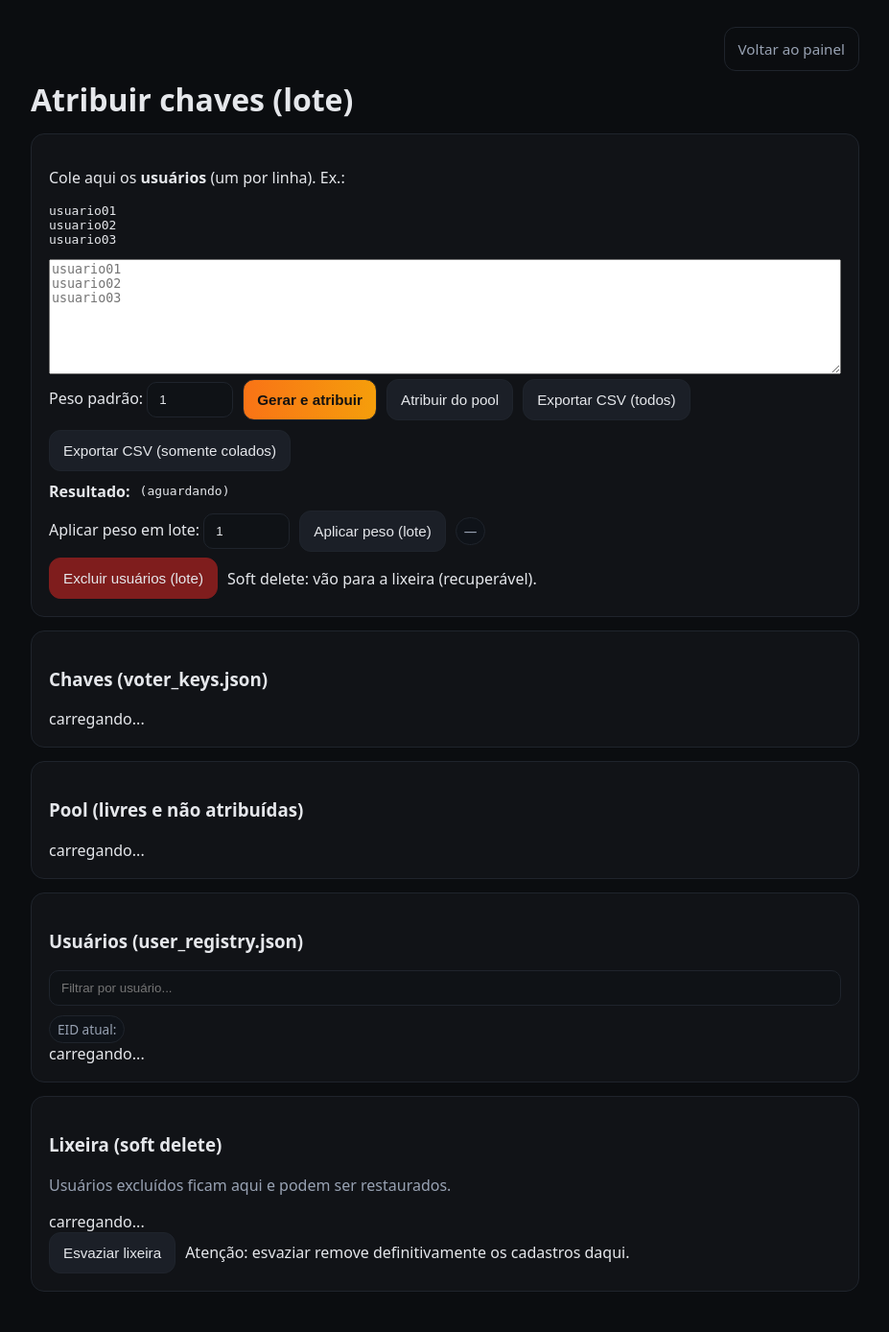
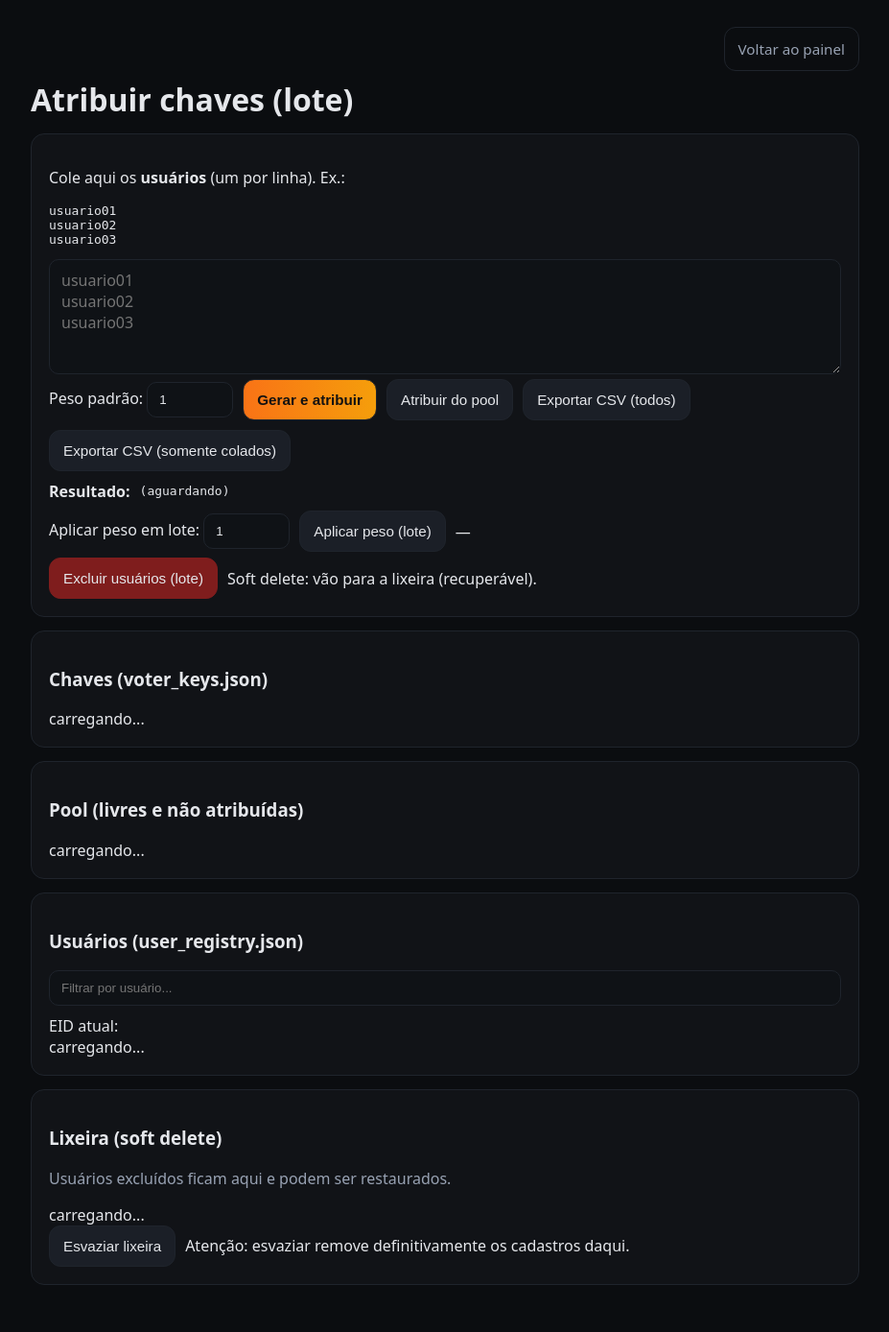
Before and after one commit to Jccasafus-hub/SchulzeVote, a Flask app: template templates/admin_assign_ui.html in a window 1280 px wide. Shown: the whole page at 96% size, without its empty margins (176-1103 px from the left). After the commit the page ends 1339 px from the top, so only its background shows below. Run offline with Flask 3, Linux system fonts and the light colour scheme; the template is opened without the code that fills it: most values are stand-ins (such as "Sample title", 1, 10 or a date in 2020).

Commit message:
Update base_admin.html

```diff
--- a/templates/base_admin.html
+++ b/templates/base_admin.html
@@ -6,12 +6,12 @@
   <meta name="viewport" content="width=device-width, initial-scale=1" />
 
   <!-- PWA (Admin) -->
-  <link rel="manifest" href="{{ url_for('static', filename='manifest_admin.json') }}">
+  <link rel="manifest" href="{{ url_for('static', filename='manifest_admin.json') }}?v={{ APP_VERSION }}">
   <meta name="theme-color" content="#000000">
 
   <!-- Ícones Admin -->
-  <link rel="icon" type="image/png" sizes="192x192" href="{{ url_for('static', filename='admin_icon_192.png') }}">
-  <link rel="apple-touch-icon" sizes="180x180" href="{{ url_for('static', filename='admin_icon_180.png') }}">
+  <link rel="icon" type="image/png" sizes="192x192" href="{{ url_for('static', filename='admin_icon_192.png') }}?v={{ APP_VERSION }}">
+  <link rel="apple-touch-icon" sizes="180x180" href="{{ url_for('static', filename='admin_icon_180.png') }}?v={{ APP_VERSION }}">
   <meta name="apple-mobile-web-app-capable" content="yes">
   <meta name="apple-mobile-web-app-status-bar-style" content="black">
   <meta name="apple-mobile-web-app-title" content="SchulzeVote Admin">
@@ -31,6 +31,7 @@
     p.muted{color:var(--muted)}
     .card{background:var(--card);border:1px solid var(--border);border-radius:14px;padding:18px;margin:14px 0}
     .row{display:flex;flex-wrap:wrap;gap:10px;align-items:center}
+
     .btn{
       padding:12px 14px;border-radius:12px;border:1px solid var(--border);
       background:#1b1f27;color:var(--text);text-decoration:none;cursor:pointer;font-size:.95rem
@@ -41,11 +42,16 @@
     .btn.ghost:hover{background:#1b1f27;color:var(--text)}
     .btn.danger{background:#3a0d0d;border-color:#ef4444;color:#ef4444}
     .btn.danger:hover{filter:brightness(1.2)}
+
     input[type=text],input[type=password],input[type=number]{
       background:var(--input);border:1px solid var(--border);color:var(--text);
       padding:10px 12px;border-radius:10px;outline:none;width:100%
     }
-    .pill{display:inline-block;padding:4px 8px;border-radius:999px;background:#0f1319;border:1px solid var(--border);color:var(--muted);font-size:.85rem}
+    textarea, .textarea{
+      background:var(--input);border:1px solid var(--border);color:var(--text);
+      padding:10px 12px;border-radius:10px;outline:none;width:100%;min-height:220px;
+      font-family:inherit; font-size:1rem;
+    }
   </style>
 
   {% block head %}{% endblock %}
@@ -61,7 +67,7 @@
     <!-- FLASH MESSAGES -->
     {% with msgs = get_flashed_messages(with_categories=true) %}
       {% if msgs %}
-        <div class="card" style="border-color:#b45309;background:#1b140a">
+        <div class="card">
           {% for cat, msg in msgs %}
             <p class="muted" style="margin:0"><b>{{ cat|upper }}:</b> {{ msg }}</p>
           {% endfor %}
@@ -72,11 +78,12 @@
     {% block content %}{% endblock %}
   </div>
 
-  <!-- Registro do SW do Admin (se estiver usando PWA admin) -->
+  <!-- Registro do SW do Admin (se estiver usando PWA admin) + helper para limpar cache ao sair -->
   <script>
     (function () {
       if ('serviceWorker' in navigator) {
-        navigator.serviceWorker.register('/static/sw_admin.js').catch(function(e){ console.warn('SW Admin: falha ao registrar', e); });
+        navigator.serviceWorker.register('{{ url_for("static", filename="sw_admin.js") }}?v={{ APP_VERSION }}')
+          .catch(function(e){ console.warn('SW Admin: falha ao registrar', e); });
       }
       window.logoutAndClearCache = function(href) {
         if ('serviceWorker' in navigator) {
```
